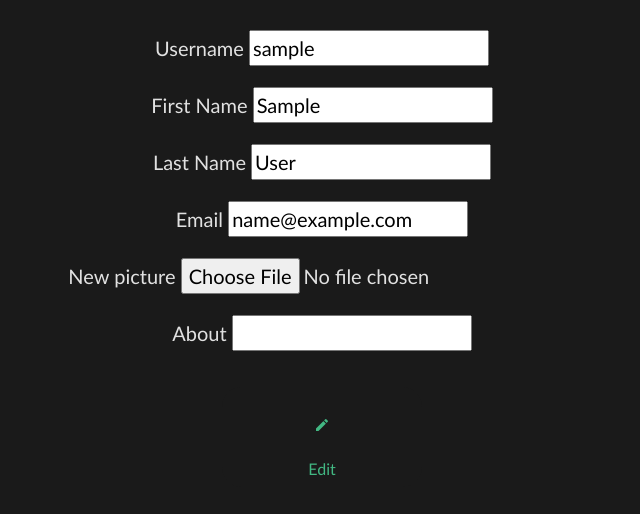
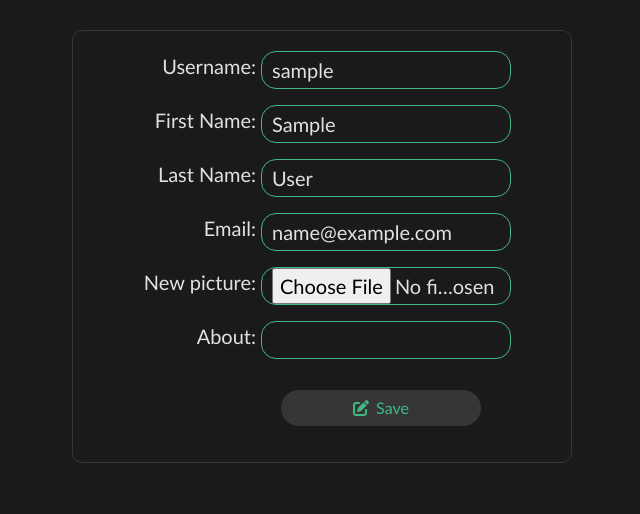
Before and after one commit to lltrx/WAD2-Team-15E, a Django app: page /my_profile/edit/ in a window 1280 px wide. Shown: the part 70-584 px from the top of the page, without its empty margins (318-958 px from the left). Run offline with Django 4.2, Linux system fonts and the light colour scheme; the visitor is signed in with stand-in values (Sample User, id 1); data comes from the database, SQL or seed files in the repository; some libraries are stand-ins or nearby versions.

Commit message:
Finished design

```diff
--- a/static/style/base.css
+++ b/static/style/base.css
@@ -21,7 +21,19 @@ nav {
   top: 0;
   position: fixed;
   margin-bottom: 30px;
+  background:rgb(26,26,26);
 }
+#navbarSupportedContent {
+  z-index: 99;
+  border-radius: 10px;
+  background:rgb(26,26,26);
+}
+
+.fa-bars {
+  color: #42b883;
+  font-size:27px;
+}
+
 .dropdown-menu {
   background: #1a1a1a;
   border: 1px solid rgba(84, 84, 84, .48);
@@ -64,7 +76,7 @@ nav {
 
 #front-page-banner {
   background: url('/static/images/front-page-image.jpg') no-repeat;
-  background-size: contain;
+  background-size: cover;
   position: relative;
   width: 100%;
   height: 600px;
@@ -120,7 +132,7 @@ nav {
 .card {
 
   background-color: #242424;
-  width: 50rem;
+  width: 900px;
   padding: 30px;
   border-radius: 10px;
   opacity: 0;
@@ -128,7 +140,6 @@ nav {
 
 .card-title {
   color: #42b883;
-  width: 40rem;
   margin: 0 auto;
   margin-bottom: 20px;
 }
@@ -198,7 +209,7 @@ nav {
 }
 
 .dest-des {
-  font-size: 40px;
+  font-size: 30px;
   text-align: left;
   background:rgba(84, 84, 84, .48);
   padding: 20 40px;
@@ -266,24 +277,6 @@ nav {
   margin: 0 auto;
   padding: 20px;
   border-radius: 10px;
-}
-#user_form {
-  border: 1px solid rgba(84, 84, 84, .48);
-  width: 500px;
-  margin: 0 auto;
-  padding: 20px;
-  border-radius: 10px;
-}
-#user_form label {
-  margin-right: 5px;
-}
-#user_form input {
-  background: none;
-  border:  1px solid #42b883;
-  border-radius: 15px;
-  padding: 0 10px;
-  color:rgba(255, 255, 255, 0.87);
-  width: 250px;
 }
 
 #login_form label {
@@ -370,7 +363,7 @@ nav {
   border-radius: 20px;
   color: #42b883;
   border: none;
-  width: 200px;
+  width: 100px;
 
 }
 .delte-button:first-child {
@@ -390,7 +383,7 @@ nav {
 }
 
 .edit-button {
-  background-color:#1a1a1a;
+  background-color:rgba(84, 84, 84, .48);
   border-radius: 20px;
   color: #42b883;
   border: none;
@@ -400,9 +393,105 @@ nav {
 .edit-button:first-child {
   margin-top: 15px;
 }
+.edit-button i {
+  margin-right: 7px;
+}
 .icon {
   font-size: 20px;
   color: #42b883;
   margin-right:6px;
   margin-left: 8px;
 }
+
+.profile-body > h1 {
+  margin-bottom: 50px;
+  color: #42b883;
+}
+
+.profile-body img {
+  height: 300px;
+  margin: 30px 0;
+}
+.form {
+  border: 1px solid rgba(84, 84, 84, .48);
+  width: 500px;
+  margin: 0 auto;
+  padding: 20px;
+  padding-right: 60px;
+  border-radius: 10px;
+
+}
+.form label {
+  margin-right: 5px;
+}
+.form input {
+  background: none;
+  border:  1px solid #42b883;
+  border-radius: 15px;
+  padding: 0 10px;
+  color:rgba(255, 255, 255, 0.87);
+  width: 250px;
+}
+.form .form-group {
+  display: flex;
+  justify-content: end;
+}
+.form .form-group:last-child {
+  margin-right: 30px;
+}
+.change-password-body {
+  border: 1px solid rgba(84, 84, 84, .48);
+  width: 500px;
+  margin: 0 auto;
+  padding: 20px;
+  padding-right: 60px;
+  border-radius: 10px;
+}
+.change-password-body input {
+  background: none;
+  border:  1px solid #42b883;
+  border-radius: 15px;
+  padding: 0 10px;
+  color:rgba(255, 255, 255, 0.87);
+  width: 250px;
+}
+.change-password-body ul {
+list-style-type: none;
+margin-top: 20px;
+margin-bottom: 50px;
+}
+.help-body {
+  border: 1px solid rgba(235, 235, 235, .6);
+  border-radius: 10px;
+  width: 500px;
+  margin: 0 auto;
+  padding: 30px;
+}
+.help-body h1 {
+  color: #42b883;
+}
+.add-destination-body h1{
+color: #42b883;
+margin-bottom:30px;
+}
+.add-destination-body select {
+  width:250px;
+}
+
+@media only screen and (max-width: 1000px) {
+  .card {
+    width: 600px;
+  }
+  .card-comment {
+    width: 620px;
+  }
+}
+
+@media only screen and (max-width: 620px) {
+  .card {
+    width: 400px;
+  }
+  .card-comment {
+    width: 400px;
+  }
+}
--- a/templates/destination/base.html
+++ b/templates/destination/base.html
@@ -18,11 +18,12 @@
   </head>
 
 <body>
-  <nav class="navbar navbar-fixed-top navbar-expand-lg">
+  <nav class="navbar navbar-fixed-top navbar-expand-md">
+    <button class="navbar-toggler" type="button" data-toggle="collapse" data-target="#navbarSupportedContent" aria-controls="navbarSupportedContent" aria-expanded="false" aria-label="Toggle navigation">
+      <i class="fa-solid fa-bars"></i>
+    </button>
+    <a href="{% url 'destination:index' %}"><img src="{% static 'images/logo.png' %}" alt="logo" class="logo" /></a>
     <div class="collapse navbar-collapse" id="navbarSupportedContent">
-
-      <a href="{% url 'destination:index' %}"><img src="{% static 'images/logo.png' %}" alt="logo" class="logo" /></a>
-
       <ul class="navbar-nav mr-auto">
         <li class="nav-item">
           <a class="nav-link green-hover" href="{% url 'destination:index' %}"><i style="position:relative; bottom: 1px;" class="icon fa-solid fa-house"></i>Home</a>
--- a/templates/destination/change_password.html
+++ b/templates/destination/change_password.html
@@ -6,13 +6,13 @@ Profile
 {% endblock %}
 
 {% block body_block %}
-
+<div class="change-password-body">
     <form method="post">
         {% csrf_token %}
         <div class="form-group">
         {{form.as_p}}
-        <button type="submit" class="edit-button btn btn-outline-dark">Save</button>
+        <button type="submit" class="edit-button btn btn-outline-dark"><i class="fa-solid fa-pen-to-square"></i>Save</button>
         </div>
     </form>
-
+</div>
 {% endblock%}
--- a/templates/destination/destination.html
+++ b/templates/destination/destination.html
@@ -17,11 +17,11 @@
 
     <br />
     {% if destination.author == request.user %}
-    <a href="{% url 'destination:edit_destination' destination.slug %}">Edit Destination</a><br />
+    <a href="{% url 'destination:edit_destination' destination.slug %}"><i style="font-size: 17px; margin-right: 10px;" class="fa-solid fa-pen-to-square"></i>Edit</a><br />
     {% endif %}
 
     {% if destination.image %}
-    <img src="{{ destination.image.url }}" class="dest-img">
+    <img style="margin-top:10px;" src="{{ destination.image.url }}" class="dest-img">
     {% endif %}
     <br />
     <br />
@@ -33,7 +33,7 @@
     <p class="dest-des">{{ destination.description }}</p>
 
     {% if destination.author != null %}
-    <a href="{% url 'destination:user_profile' destination.author %}">view the author's profile</a>
+    <a href="{% url 'destination:user_profile' destination.author %}">Author's Profile</a>
     {% endif %}
 
 
--- a/templates/destination/edit_profile.html
+++ b/templates/destination/edit_profile.html
@@ -9,44 +9,37 @@ Edit Profile
 
 {% block body_block %}
 
-    <form method="post" enctype="multipart/form-data">
+<form id="user_form" class="form" method="post" enctype="multipart/form-data">
 	{% csrf_token %}
 	<div class="form-group">
-					<label for="username">Username</label>
-					<input type="text" name="username" required="" id="id_username" {{ user_form.username}}
+		<label for="username">Username:</label>
+		{{ user_form.username}}
 	</div>
 	<div class="form-group">
-					<label for="first_name">First Name</label>
-					<input type="text" name="first_name" id="id_first_name" {{ user_form.first_name}}
-
+		<label for="first_name">First Name:</label>
+		{{ user_form.first_name}}
 	</div>
 	<div class="form-group">
-					<label for="last_name">Last Name</label>
-					<input type="text" name="last_name" id="id_last_name" {{ user_form.last_name}}
-
+		<label for="last_name">Last Name:</label>
+		{{ user_form.last_name}}
 	</div>
 	<div class="form-group">
-					<label for="email">Email</label>
-					<input type="text" name="email" id="id_email" {{ user_form.email}}
-
+		<label for="email">Email:</label>
+		{{ user_form.email}}
 	</div>
 	<div class="form-group">
-					<label for="picture">New picture</label>
+		<label for="picture">New picture:</label>
 		<input type="file" name="picture" id="picture" />
 	</div>
 	<div class="form-group">
-					<label for="about">About</label>
-                    <input type="text" name="about" id="id_about" {{ user_profile_form.about}}
+		<label for="about">About:</label>
+		{{ user_profile_form.about}}
 	</div>
 	<div class="form-group">
-        <button type="submit" class="edit-button btn btn-outline-dark">
-			<span class="material-icons">
-				edit
-				</span>Edit</button>
+		<button type="submit" class="edit-button btn btn-outline-dark"><i class="fa-solid fa-pen-to-square"></i>Save</button>
+
 	</div>
 
-
-        </div>
 </form>
 
 {% endblock%}
--- a/templates/destination/help.html
+++ b/templates/destination/help.html
@@ -2,7 +2,8 @@
 
 
 {% block title_block %} Help {% endblock %} {% block body_block %}
- <h1>FAQ</h1>
+<div class="help-body">
+<h1>FAQ</h1>
 <div>
   Here is the help page <br />
   How to use this website<br />
@@ -18,5 +19,5 @@
 
 
 </div>
-
+</div>
 {% endblock %}
--- a/templates/destination/profile.html
+++ b/templates/destination/profile.html
@@ -10,12 +10,12 @@ Your profile
 {% block body_block %}
 
 
-
+<div class="profile-body">
     <h1>Your Profile</h1>
     <h3>Welcome {{user.username}}!</h3>
 
 
-    <div class="container">
+    <div class="profile container">
     {% if user.userprofile.picture %}
         <img src="{{ user_profile.picture.url }}" class="pro-img">
     {% else %}
@@ -35,7 +35,7 @@ Your profile
     </div>
     </div>
     {% if user_destinations %}
-    <hr /
+    <hr />
     <div class="container">
 
        <h5>User's destinations</h5>
--- a/templates/destination/register.html
+++ b/templates/destination/register.html
@@ -11,7 +11,7 @@ Register
 		<a href="{% url 'destination:index' %}">Go to the homepage.</a><br />
 	{% else %}
 		<h2 class="login-title">Register</h1>
-		<form id="user_form" method="POST" action="{% url 'destination:register' %}" enctype="multipart/form-data" >
+		<form id="user_form" class="form" method="POST" action="{% url 'destination:register' %}" enctype="multipart/form-data" >
 			{% csrf_token %}
 			{% if user_error %}
 				{{ user_error }}
@@ -52,7 +52,7 @@ Register
 				{{ user_profile_form.about }}
 			</div>
 			<div class="form-group">
-			<button type="submit" class="login-button btn btn-primary">Register</button>
+			<button type="submit" class="custom-button login-button btn btn-primary">Register</button>
 
 			</div>
 		</form>
```
Also changed, not shown: templates/destination/add_destination.html (+9 -7 lines). Lines whose indentation alone changed are shown as unchanged.
